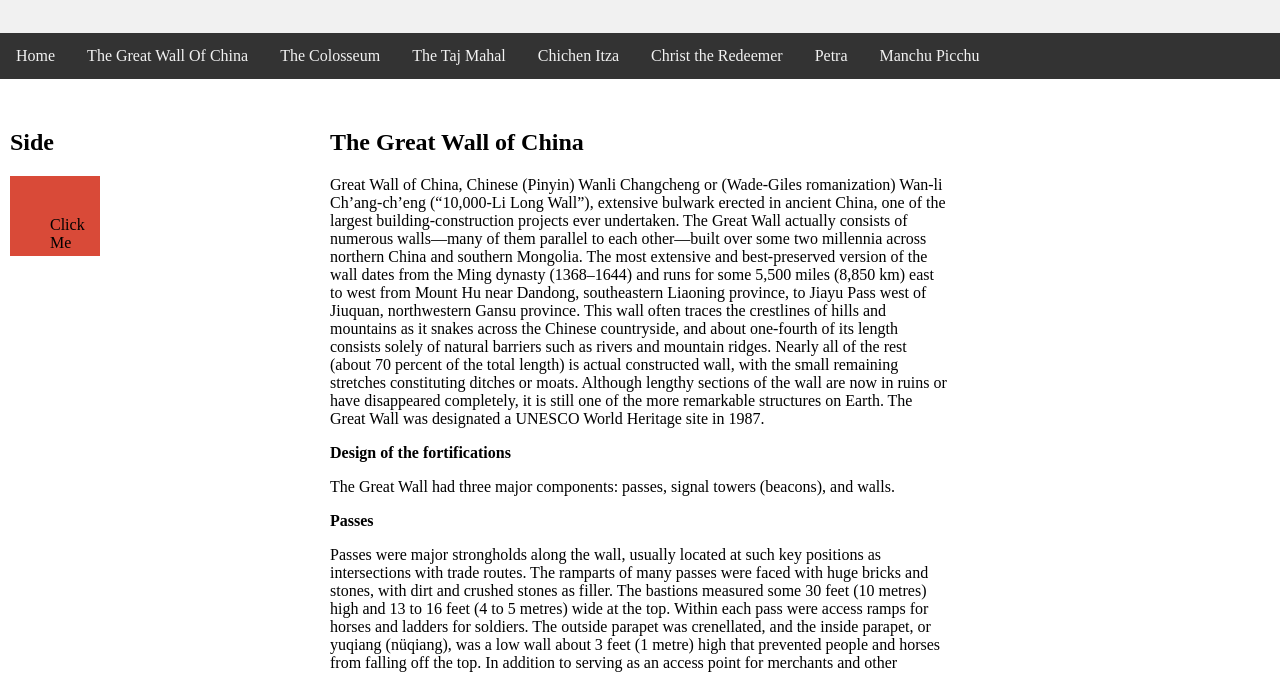
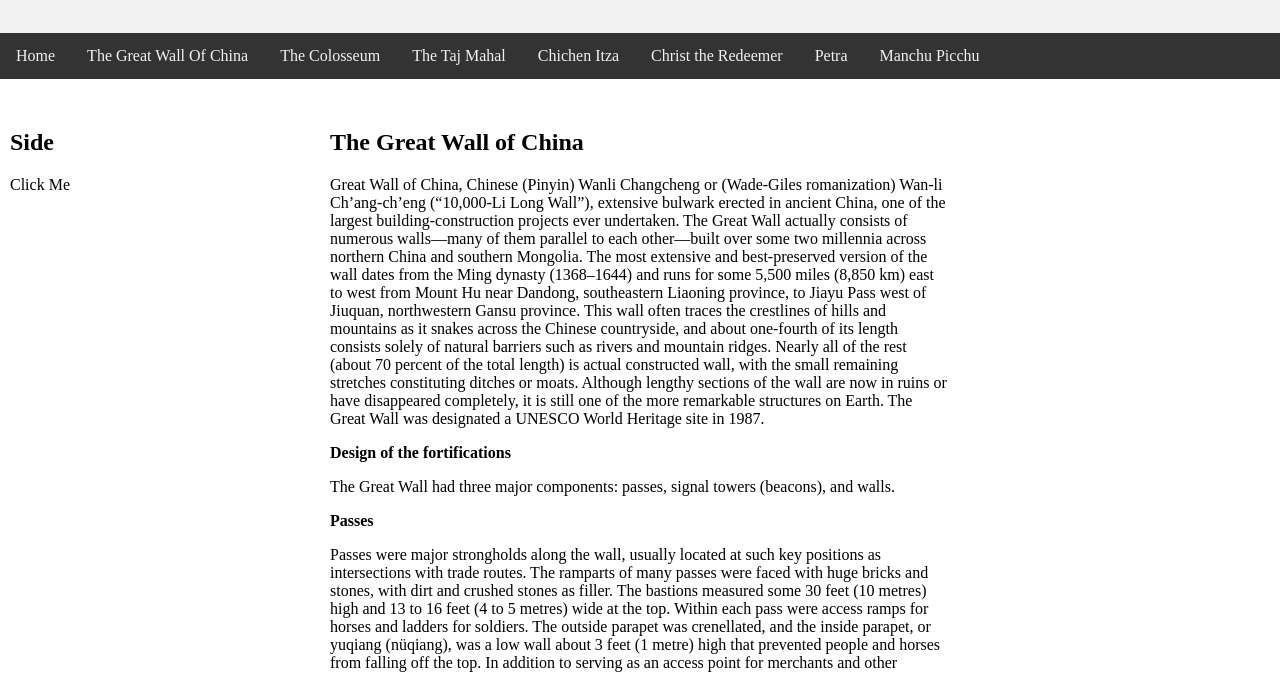
Before and after one commit to TheQuanunist/Webtest, a plain HTML site: page The Great Wall Of China.html in a window 1280 px wide. Shown: the part 121-794 px from the top of the page. Drawn offline with Linux system fonts and the light colour scheme.

Commit message:
transparent?

```diff
--- a/The Great Wall Of China.html
+++ b/The Great Wall Of China.html
@@ -99,7 +99,7 @@ body {
       <body>
 
       <div onmousedown="mDown(this)" onmouseup="mUp(this)"
-      style="background-color:#D94A38;width:90px;height:20px;padding:40px;">
+      style="background-color:transparent">
       Click Me</div>
 
       <script>
```
